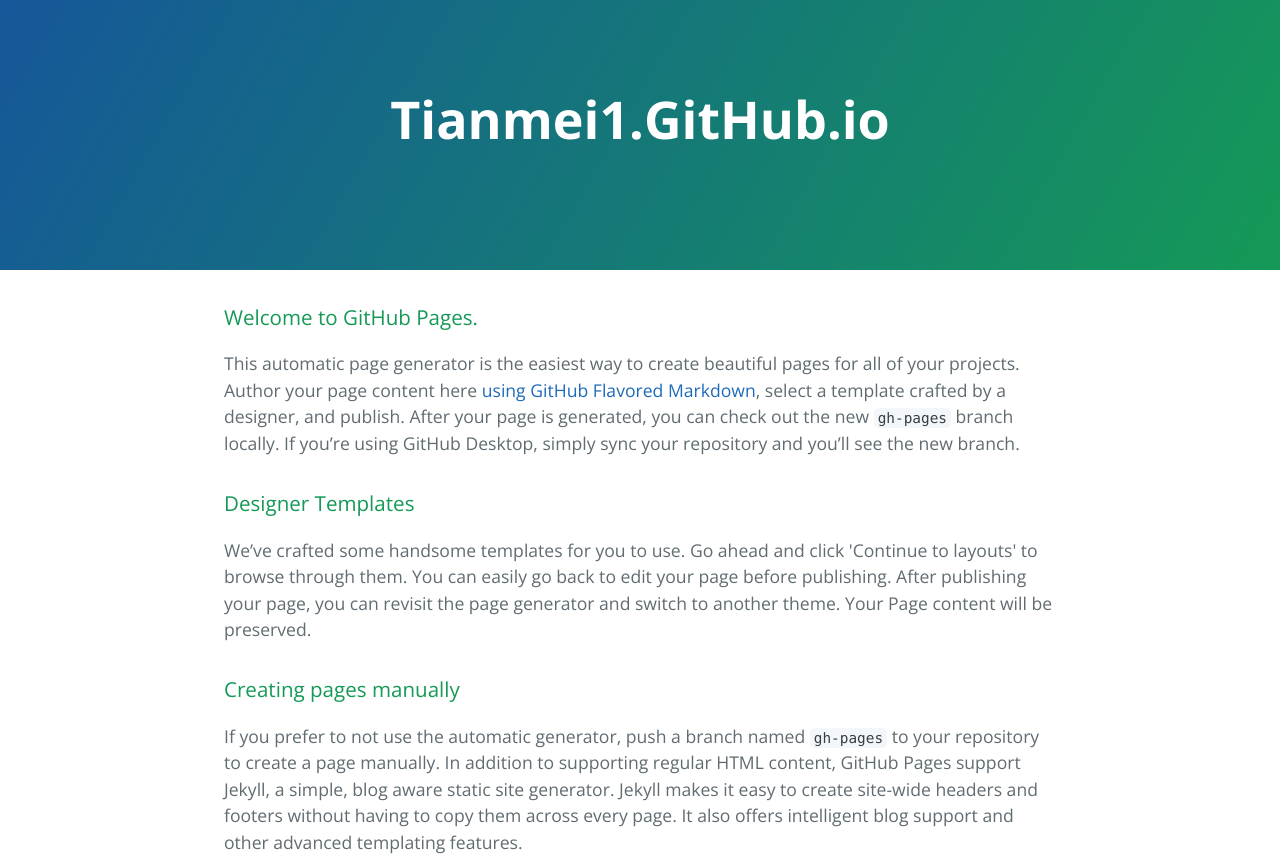
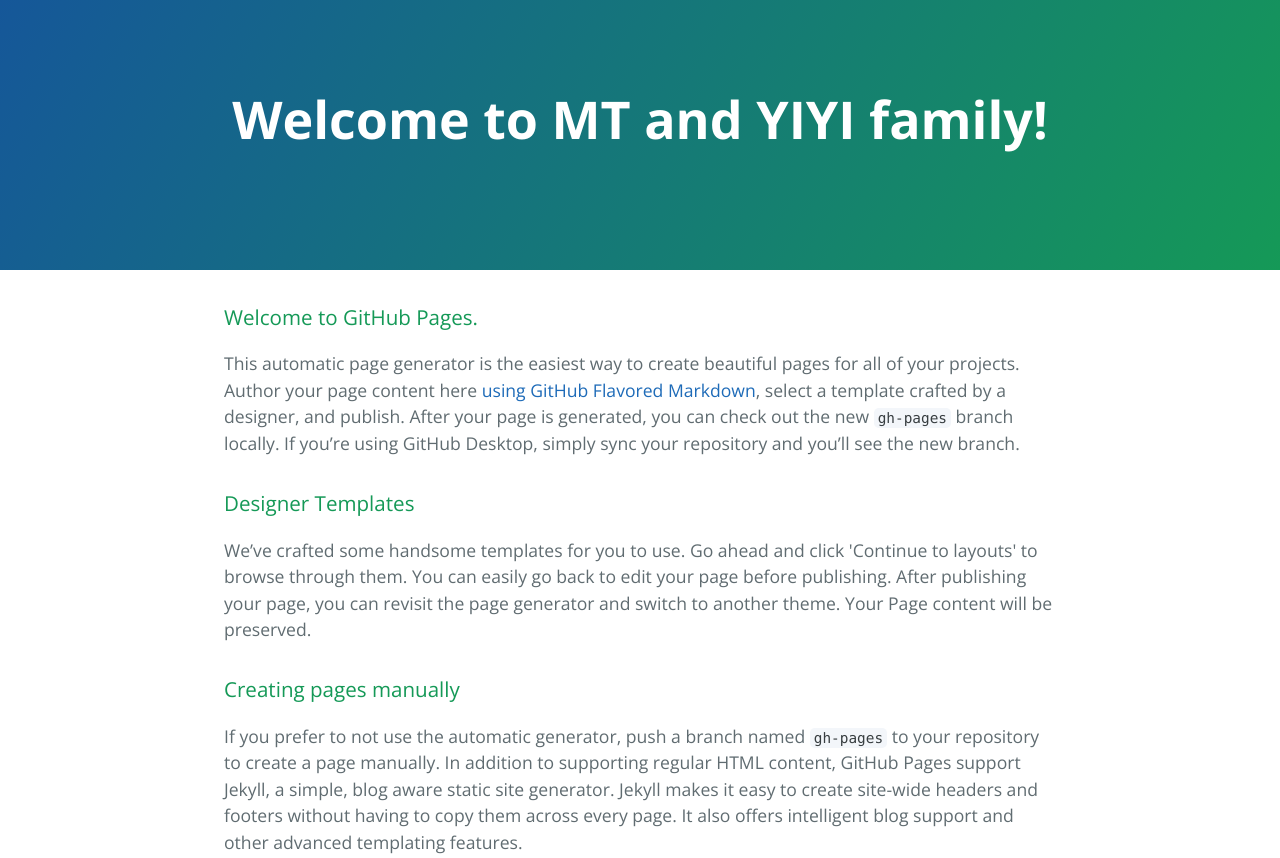
Before and after one commit to tianmei1/tianmei1.github.io, a plain HTML site: page index.html in a window 1280 px wide. Shown: the top 858 px of the page. Drawn offline with nearby package versions, Linux system fonts and the light colour scheme.

Commit message:
Update index.html

```diff
--- a/index.html
+++ b/index.html
@@ -11,7 +11,7 @@
   </head>
   <body>
     <section class="page-header">
-      <h1 class="project-name">Tianmei1.GitHub.io</h1>
+      <h1 class="project-name">Welcome to MT and YIYI family!</h1>
       <h2 class="project-tagline"></h2>
     </section>
 
```
